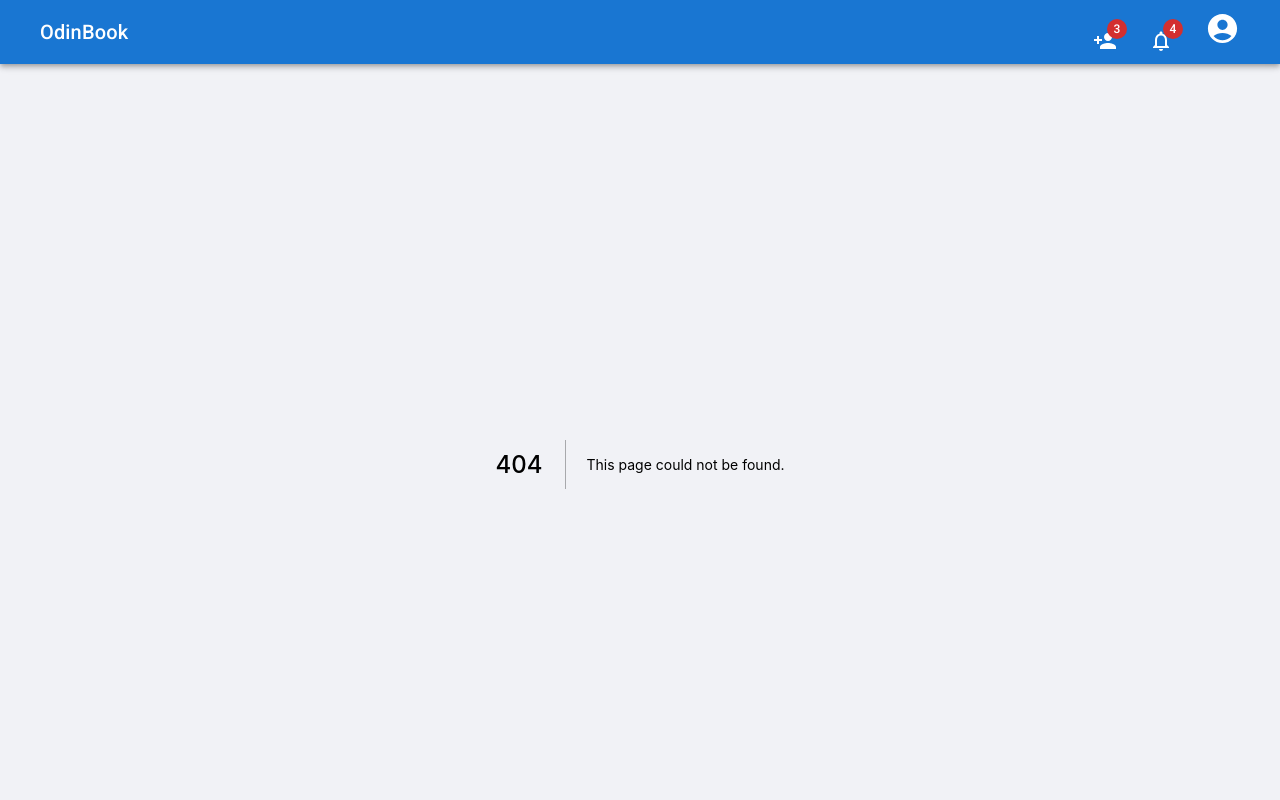
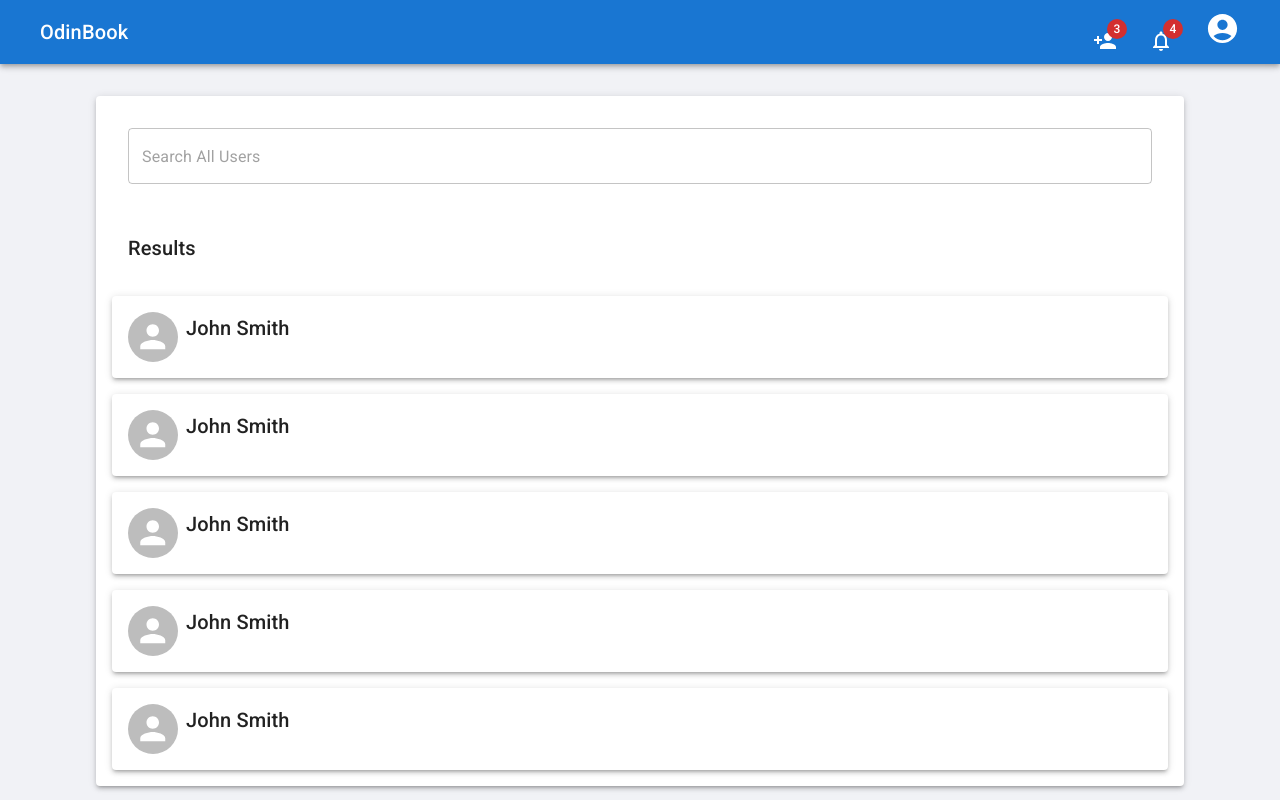
Before and after one commit to DorianDeptuch/odin-book, a Next.js app in the folder client/: page /search in a window 1280 px wide. Before the commit this address had no page. Shown: the top 800 px of the page. Built offline with nearby package versions, Linux system fonts and the light colour scheme.

Commit message:
added several npm packages, began implementation of express session, created new search page with Search and SearchResult components

```diff
--- /dev/null
+++ b/client/components/Search.js
@@ -0,0 +1,35 @@
+import React from "react";
+import Box from "@mui/material/Box";
+import Paper from "@mui/material/Paper";
+import Stack from "@mui/material/Stack";
+import SearchResult from "./SearchResult";
+import TextField from "@mui/material/TextField";
+import Typography from "@mui/material/Typography";
+
+function Search() {
+  return (
+    <Box sx={{ m: 2, p: 2 }}>
+      <Stack>
+        <Paper elevation={3}>
+          <Box sx={{ m: 2, p: 2 }}>
+            <TextField
+              type="search"
+              fullWidth
+              placeholder="Search All Users"
+            ></TextField>
+          </Box>
+          <Typography variant="h6" component="h6" sx={{ m: 2, p: 2 }}>
+            Results
+          </Typography>
+          <SearchResult />
+          <SearchResult />
+          <SearchResult />
+          <SearchResult />
+          <SearchResult />
+        </Paper>
+      </Stack>
+    </Box>
+  );
+}
+
+export default Search;
--- /dev/null
+++ b/client/components/SearchResult.js
@@ -0,0 +1,28 @@
+import React from "react";
+import Box from "@mui/material/Box";
+import Paper from "@mui/material/Paper";
+import Avatar from "@mui/material/Avatar";
+import Typography from "@mui/material/Typography";
+import Stack from "@mui/material/Stack";
+import { avatar_MD } from "../config/config";
+
+function SearchResult() {
+  return (
+    <Paper sx={{ m: 2, p: 2 }} elevation={3}>
+      <Stack direction="row">
+        <Avatar
+          sx={{
+            height: avatar_MD,
+            width: avatar_MD,
+            mr: 1,
+          }}
+        ></Avatar>
+        <Typography variant="h6" component="h6">
+          John Smith
+        </Typography>
+      </Stack>
+    </Paper>
+  );
+}
+
+export default SearchResult;
--- /dev/null
+++ b/client/pages/search.js
@@ -0,0 +1,13 @@
+import React from "react";
+import Search from "../components/Search";
+import Container from "@mui/material/Container";
+
+function search() {
+  return (
+    <Container>
+      <Search></Search>
+    </Container>
+  );
+}
+
+export default search;
```
Also changed, not shown: package.json (+6 -1 lines), 2 other files (tests, documents, lock files or other folders).
